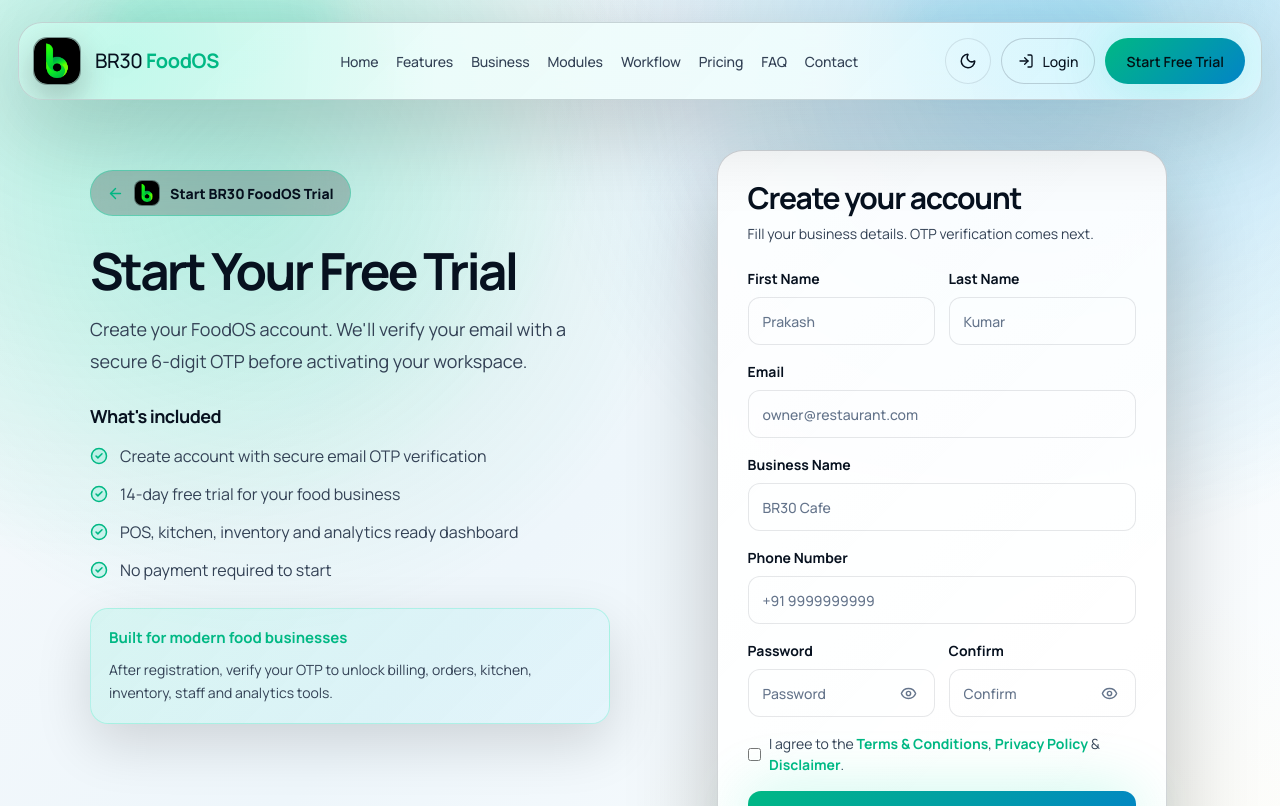
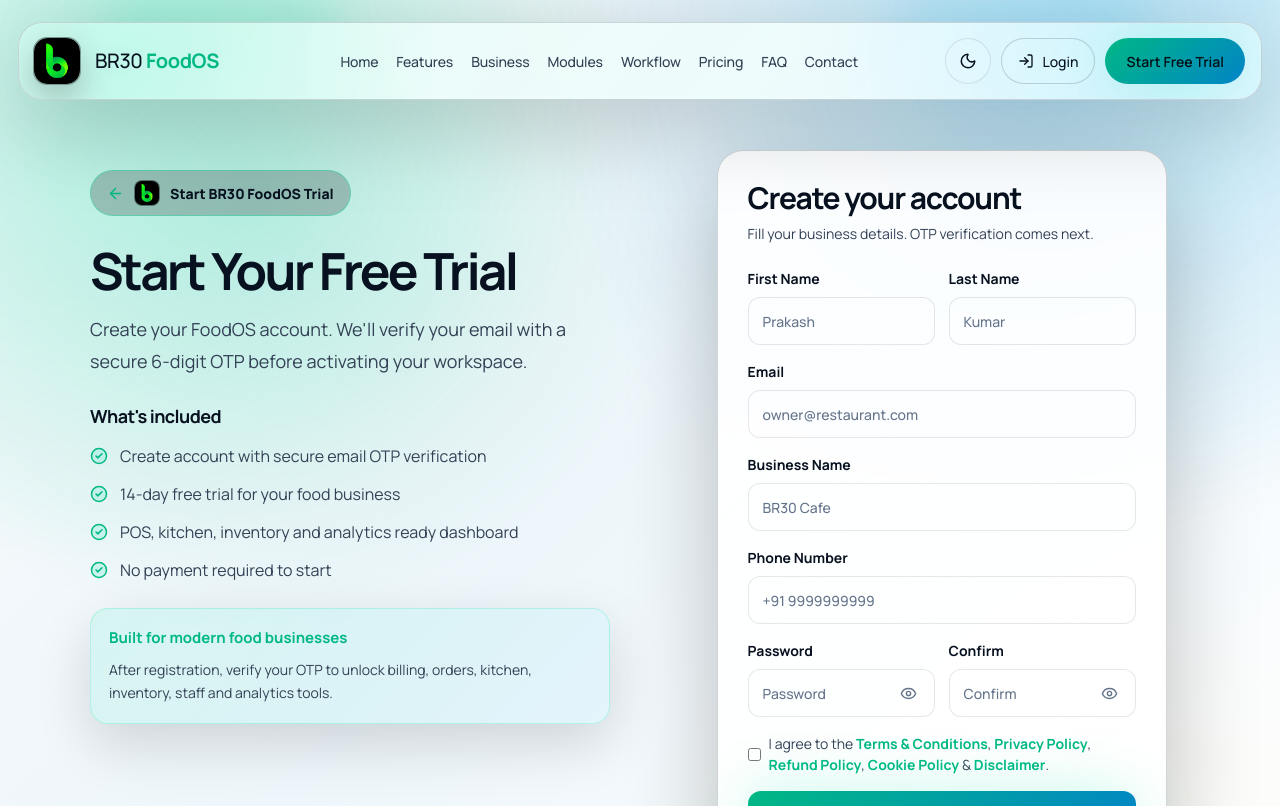
Before and after one commit to mukeshkumarsingh7488-afk/BR30-FoodOS-f, a React (Vite) app: page /register in a window 1280 px wide. Shown: the top 806 px of the page. Built offline with nearby package versions, Linux system fonts and the light colour scheme.

Commit message:
Update auth policy links

```diff
--- a/src/pages/auth/Register.jsx
+++ b/src/pages/auth/Register.jsx
@@ -205,8 +205,16 @@
                 ,{" "}
                 <Link to="/privacy" className="auth-link">
                   Privacy Policy
-                </Link>{" "}
-                &{" "}
+                </Link>
+                ,{" "}
+                <Link to="/refund" className="auth-link">
+                  Refund Policy
+                </Link>
+                ,{" "}
+                <Link to="/cookies" className="auth-link">
+                  Cookie Policy
+                </Link>
+                {" & "}
                 <Link to="/disclaimer" className="auth-link">
                   Disclaimer
                 </Link>
```
